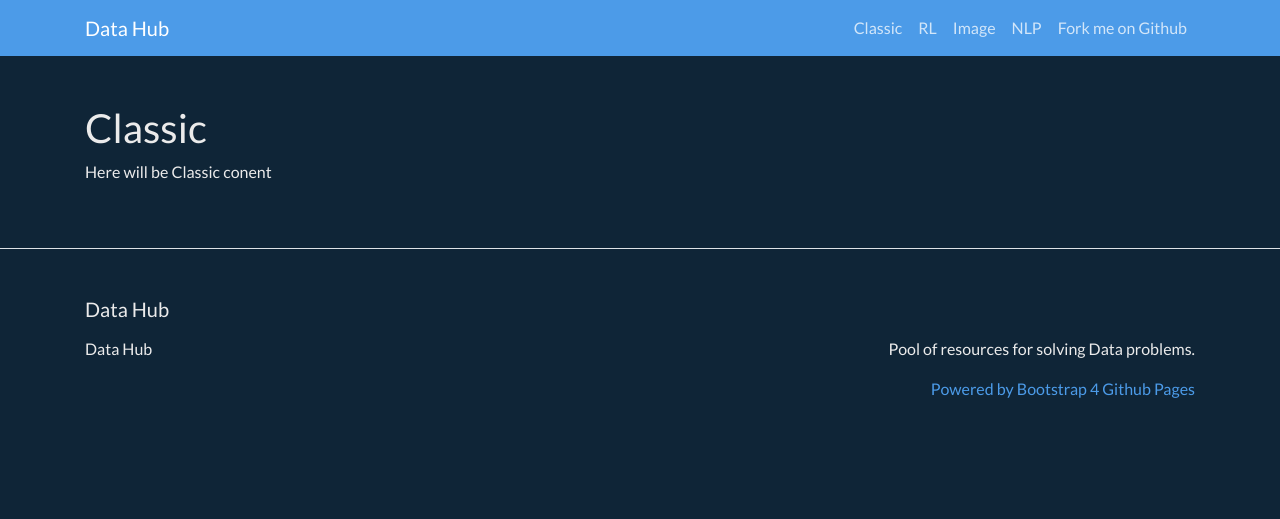
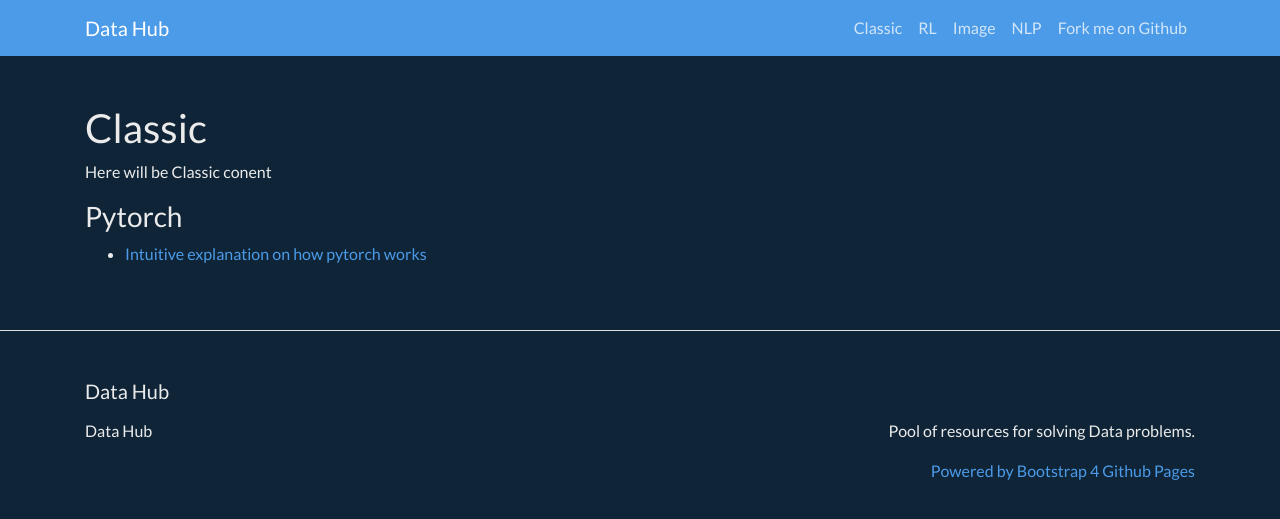
Before and after one commit to RoiPeleg/Data-Hub, a Jekyll site: the page built from Classic.md, in a window 1280 px wide. Shown: the top 519 px of the page. Built offline with Jekyll 4.4.1, drawn with Linux system fonts in a browser that asks for light colours.

Commit message:
Update Classic.md

```diff
--- a/Classic.md
+++ b/Classic.md
@@ -5,3 +5,6 @@ permalink: /testere/Classic
 ---
 
 Here will be Classic conent
+
+### Pytorch
+* [Intuitive explanation on how pytorch works](https://towardsdatascience.com/pytorch-autograd-understanding-the-heart-of-pytorchs-magic-2686cd94ec95)
```
